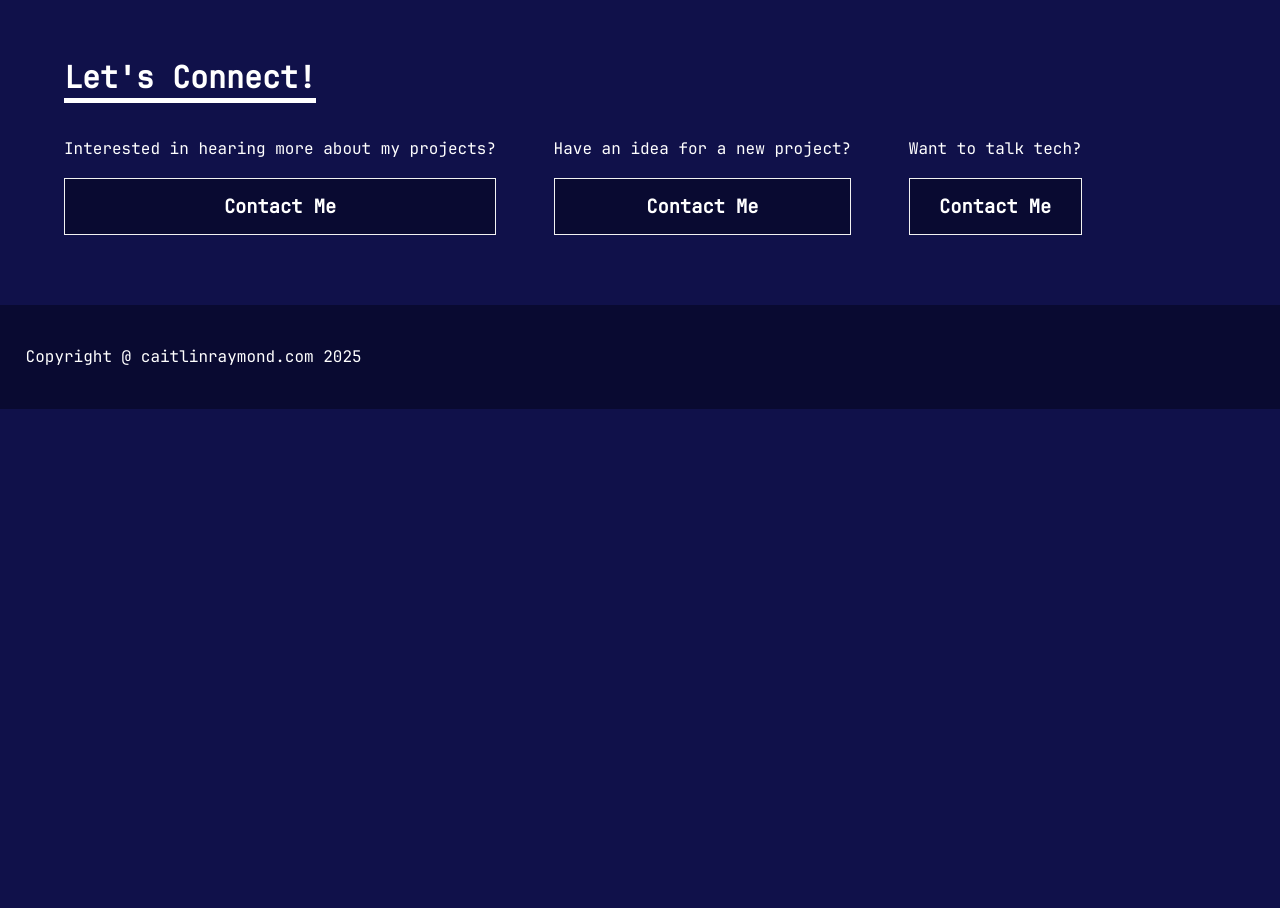
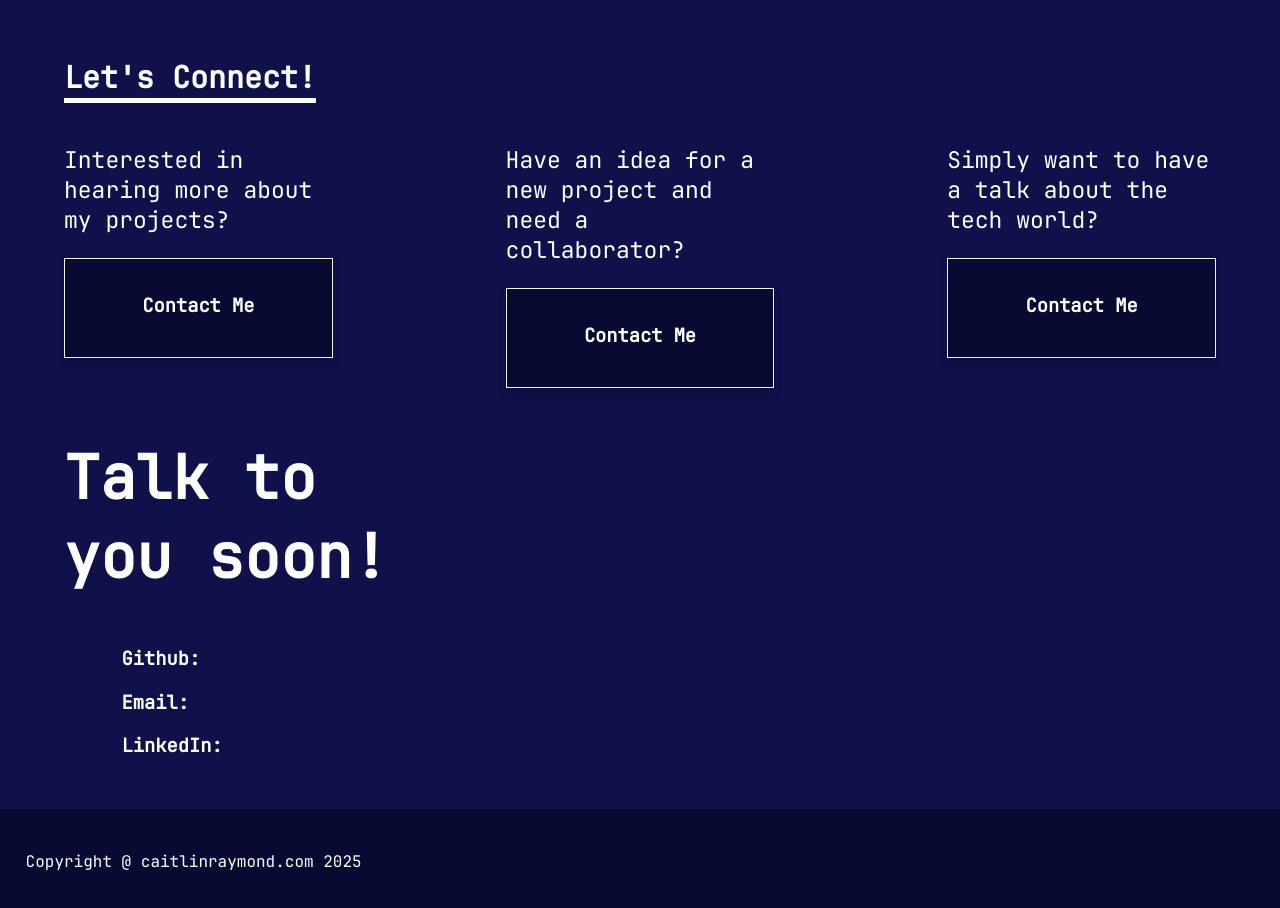
Before and after one commit to caitlinraymond12/personal-webpage, a React (Create React App) app: page / in a window 1280 px wide. Shown: the part 2380-3288 px from the top of the page. Before the commit the page ends 2789 px from the top, so only its background shows below. Built offline with nearby package versions, Linux system fonts and the light colour scheme.

Commit message:
contact page

```diff
--- a/package.json
+++ b/package.json
@@ -9,6 +9,7 @@
     "@testing-library/user-event": "^13.5.0",
     "react": "^19.1.0",
     "react-dom": "^19.1.0",
+    "react-icons": "^5.5.0",
     "react-router-dom": "^5.3.4",
     "react-scripts": "5.0.1",
     "web-vitals": "^2.1.4"
--- a/src/Contact.js
+++ b/src/Contact.js
@@ -1,3 +1,6 @@
+import Flipcard from "./Flipcard";
+
+
 const Contact = () => {
     return (
         <div className = "contact">
@@ -5,15 +8,23 @@ const Contact = () => {
             <div className = "reasons">
                 <div className = "one">
                     <p>Interested in hearing more about my projects?</p>
-                    <h3>Contact Me</h3>
+                    <Flipcard />
                 </div>
                 <div className = "two">
-                    <p>Have an idea for a new project?</p>
-                    <h3>Contact Me</h3>
+                    <p>Have an idea for a new project and need a collaborator?</p>
+                    <Flipcard />
                 </div>
                 <div className = "three">
-                    <p>Want to talk tech?</p>
-                    <h3>Contact Me</h3>
+                    <p>Simply want to have a talk about the tech world?</p>
+                    <Flipcard />
+                </div>
+            </div>
+            <div className = "info">
+                <h2>Talk to you soon!</h2>
+                <div className = "contact">
+                    <h3>Github:</h3>
+                    <h3>Email:</h3>
+                    <h3>LinkedIn:</h3>
                 </div>
             </div>
         </div>
--- /dev/null
+++ b/src/Flipcard.js
@@ -0,0 +1,19 @@
+import { FaGithub, FaLinkedin } from 'react-icons/fa';
+
+const Flipcard = () => {
+    return (
+        <div class="flip-card">
+                        <div class="flip-card-inner">
+                            <div class="flip-card-front">
+                                <h3>Contact Me</h3>
+                            </div>
+                            <div class="flip-card-back">
+                                <a href="/" rel="noopener" target = '_blank'><FaGithub className="github-icon-2" / ></a>
+                                <a href="/" rel="noopener" target = '_blank'><FaLinkedin className="linkedin-icon-1" / ></a>
+                            </div>
+                        </div>
+        </div>
+     );
+}
+
+export default Flipcard;
--- a/src/Portfolio.js
+++ b/src/Portfolio.js
@@ -1,5 +1,6 @@
 import PortfolioItem from "./PortfolioItem";
 import projects from "./data/projectData"
+
 
 const Portfolio = () => {
 
--- a/src/PortfolioItem.js
+++ b/src/PortfolioItem.js
@@ -1,4 +1,4 @@
-import image from './images/shortestPath.png'
+import { FaGithub } from 'react-icons/fa';
 
 const PortfolioItem = ({portfolios}) => {
 
@@ -10,7 +10,7 @@ const PortfolioItem = ({portfolios}) => {
                     <div class="container">
                         <img src={portfolio.img}/>
                         <div class="middle">
-                            <div class="text">John Doe</div>
+                            <a href={portfolio.link} rel="noopener" target = '_blank'><FaGithub className="github-icon-1" / ></a>
                         </div>
                     </div>
                     <div className = "info">
--- a/src/data/projectData.js
+++ b/src/data/projectData.js
@@ -7,6 +7,7 @@ const projects = [
        name: "Map",
        img: mapImg,
        description: "Lorem ipsum dolor sit amet, consectetur adipiscing elit, sed do eiusmod tempor incididunt ut labore et dolore magna aliqua.",
+       link: "https://github.com/caitlinraymond12/projects/tree/main/shortest-path-on-map",
        id:1
     },
 
@@ -14,6 +15,7 @@ const projects = [
        name: "Portuguese",
        img: portImg,
        description: "Ut enim ad minim veniam, quis nostrud exercitation ullamco laboris nisi ut aliquip ex ea commodo consequat.",
+       link: "https://github.com/caitlinraymond12/projects/tree/main/shortest-path-on-map",
        id:2
     },
 
@@ -21,12 +23,14 @@ const projects = [
        name: "Nim",
        img: nimImg,
        description: "Duis aute irure dolor in reprehenderit in voluptate velit esse cillum dolore eu fugiat nulla pariatur",
+       link: "https://github.com/caitlinraymond12/projects/tree/main/shortest-path-on-map",
        id: 3
     },
     {
        name: "Map2",
        img: mapImg,
        description: "Lorem ipsum dolor sit amet, consectetur adipiscing elit, sed do eiusmod tempor incididunt ut labore et dolore magna aliqua.",
+       link: "https://github.com/caitlinraymond12/projects/tree/main//unlimited-calculator",
        id:4
     }
 ];
--- a/src/index.css
+++ b/src/index.css
@@ -220,11 +220,11 @@ code {
   opacity: 1;
 }
 
-.text {
-  background-color: #04AA6D;
-  color: white;
-  font-size: 16px;
-  padding: 16px 32px;
+.github-icon-1 {
+  color: black;
+  font-size: 48px;
+  background-color: white;
+  border-radius: 22px;
 }
 
 
@@ -236,6 +236,11 @@ code {
   margin-bottom: 4%;
 }
 
+.contact p {
+  font-size: 23px;
+  max-width: 300px;
+}
+
 .contact h1 {
   font-size: 30px;
   text-decoration: underline;
@@ -243,16 +248,67 @@ code {
   text-underline-offset: 10px;
 }
 
+.contact h2 {
+  font-size: 60px;
+  max-width: 33%;
+}
+
 .contact .reasons {
   display: flex;
-  gap:5%;
+  gap:15%;
 }
 
-.contact .reasons h3 {
+/*.contact .reasons h3 {
  background-color: #090a31;
  padding: 15px;
  text-align: center;
  border: 1px #f2f2f2 solid;
+}*/
+
+/* Flipcard Styling */
+
+.flip-card {
+  background-color: transparent;
+  width: 100%;
+  height: 100px;
+  perspective: 1000px;
+}
+
+.flip-card-inner {
+  position: relative;
+  width: 100%;
+  height: 100%;
+  text-align: center;
+  transition: transform 0.6s;
+  transform-style: preserve-3d;
+  box-shadow: 0 4px 8px 0 rgba(0,0,0,0.2);
+}
+
+.flip-card:hover .flip-card-inner {
+  transform: rotateY(180deg);
+}
+
+.flip-card-front, .flip-card-back {
+  position: absolute;
+  width: 100%;
+  height: 100%;
+  -webkit-backface-visibility: hidden;
+  backface-visibility: hidden;
+}
+
+.flip-card-front {
+ background-color: #090a31;
+ padding: 15px;
+ text-align: center;
+ border: 1px #f2f2f2 solid;
+}
+
+.flip-card-back {
+  background-color: #090a31;
+  padding: 15px;
+  text-align: center;
+  border: 1px #f2f2f2 solid;
+  transform: rotateY(180deg);
 }
 
 
```
Also changed, not shown: 1 other file (tests, documents, lock files or other folders).
